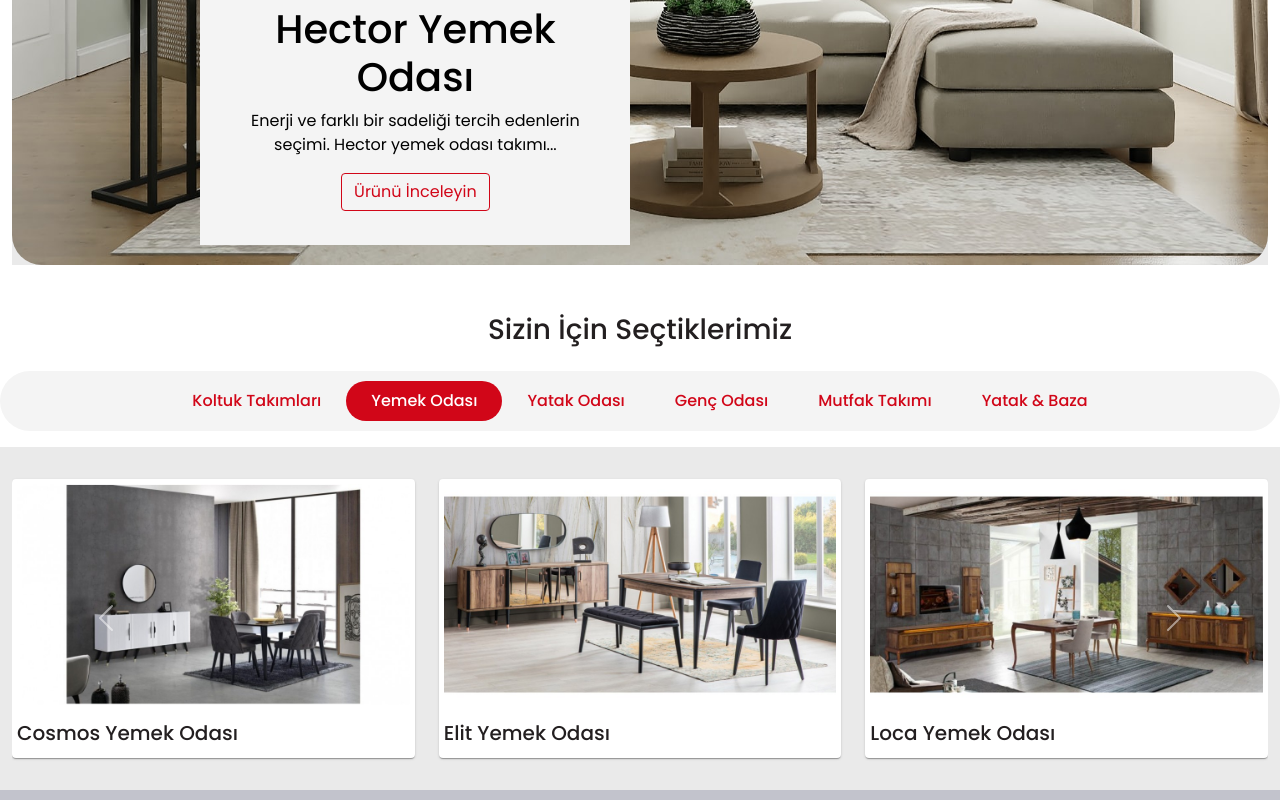
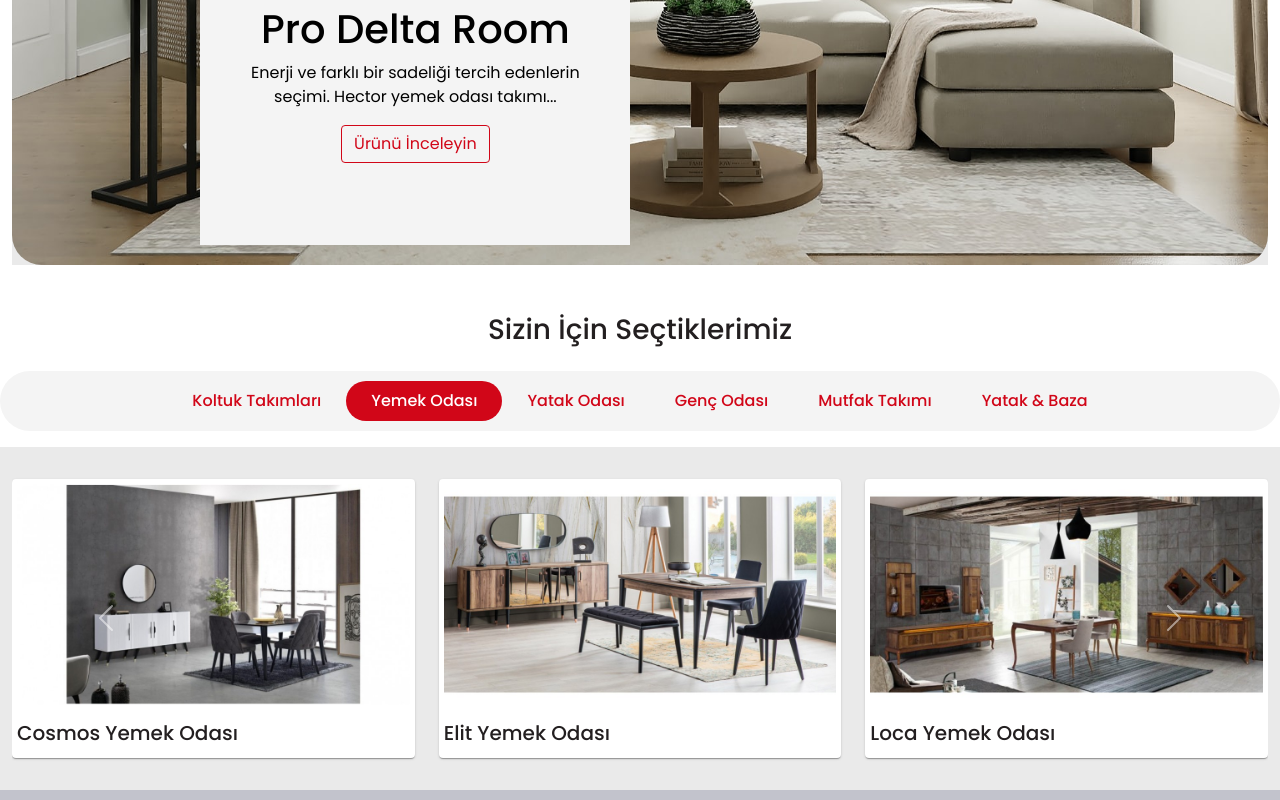
Before and after one commit to mpolat35/evm-home, a React (Create React App) app: page / in a window 1280 px wide. Both pictures are taken after a click on the tab "Yemek Odası". Shown: the part 628-1428 px from the top of the page. Built offline with nearby package versions, Linux system fonts and the light colour scheme; a web font is replaced by a local one.

Commit message:
Update HomeSlider.js

```diff
--- a/src/pages/home/HomeSlider.js
+++ b/src/pages/home/HomeSlider.js
@@ -33,7 +33,7 @@ const HomeSlider = () => {
                     <div className="carousel-item">
                     <img src={slayt3} className="d-block w-100 radius-30" height="800"  data-bs-interval="4000" alt="..."/>
                     <div className="carousel-caption d-none d-md-block">
-                        <h1>Hector Yemek Odası</h1>
+                        <h1>Pro Delta Room</h1>
                         <p>Enerji ve farklı bir sadeliği tercih edenlerin seçimi. Hector yemek odası takımı...</p>
                         <button className="btn btn-outline-primary">Ürünü İnceleyin</button>
                     </div>
```
